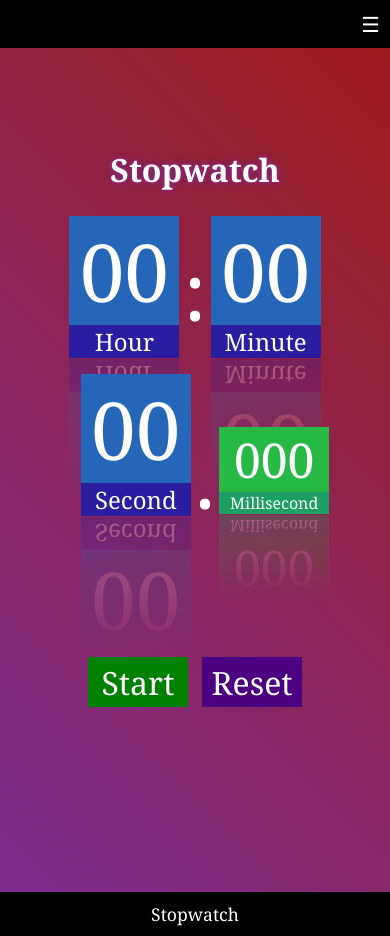
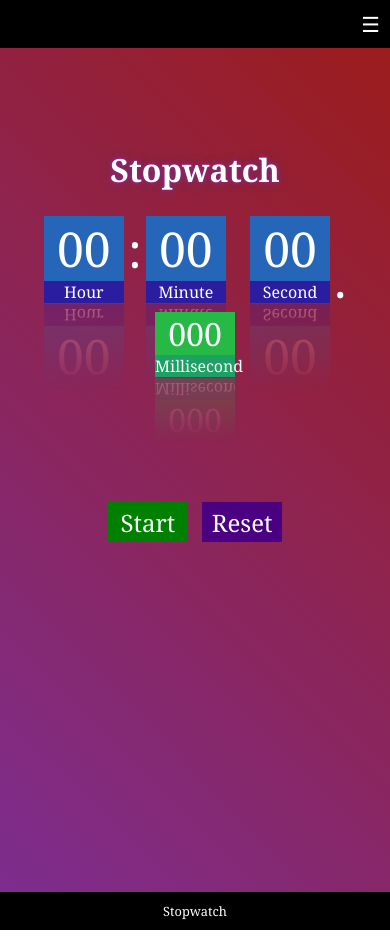
Before and after one commit to Samuelczhu/TimerClock, a plain HTML site: page stopwatch.html in a window 390 px wide. Drawn offline with Linux system fonts and the light colour scheme.

Commit message:
responsive design for mobile

```diff
--- a/styles/headerStyle.css
+++ b/styles/headerStyle.css
@@ -40,6 +40,17 @@ header nav ul li a {
 }
 
 
+/* deal with footer */
+
+footer {
+    background: black;
+    color: white;
+    font-size: 1.1em;
+    padding: 10px;
+    text-align: center;
+}
+
+
 /* responsive design for mobile */
 
 @media screen and (max-width: 600px) {
@@ -62,19 +73,13 @@ header nav ul li a {
     header nav ul.mobile li {
         display: block;
         text-align: left;
+        font-size: 1em;
+        padding: 7px 10px;
     }
     header nav ul li:first-child {
         margin-left: 0px;
     }
+    footer {
+        font-size: 0.8em;
+    }
 }
-
-
-/* deal with footer */
-
-footer {
-    background: black;
-    color: white;
-    font-size: 1.1em;
-    padding: 10px;
-    text-align: center;
-}
--- a/styles/stopwatchStyle.css
+++ b/styles/stopwatchStyle.css
@@ -103,3 +103,31 @@ button {
 #reset_button:hover {
     background: rgb(116, 2, 197);
 }
+
+
+/*responsive design for mobile*/
+
+@media screen and (max-width: 600px) {
+    #stopwatch_display span {
+        font-size: 3em;
+    }
+    #hour_display,
+    #minute_display,
+    #second_display {
+        font-size: 3em;
+    }
+    button {
+        font-size: 1.5em;
+        width: 80px;
+        height: 40px;
+    }
+    .subtitle1 {
+        font-size: 1em;
+    }
+    #millisecond_display {
+        font-size: 2em;
+    }
+    .display div {
+        width: 80px;
+    }
+}
```
Also changed, not shown: styles/analogClockStyle.css (+13 -0 lines).
